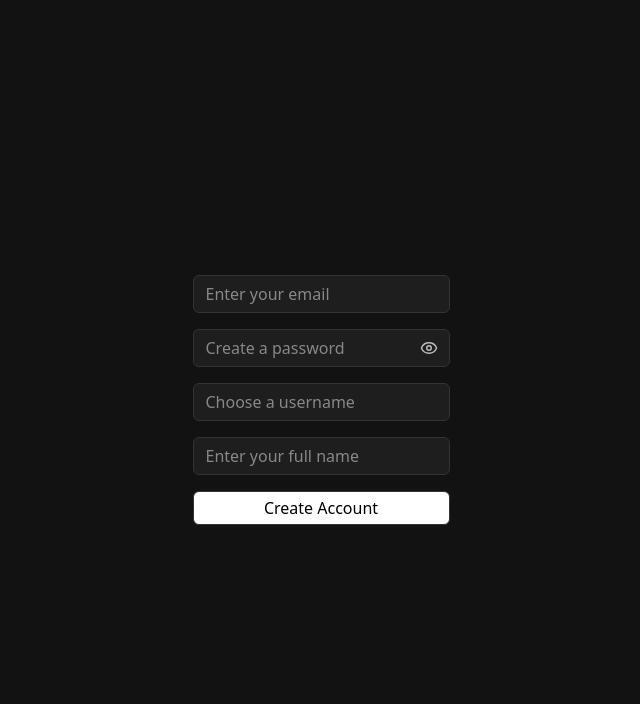
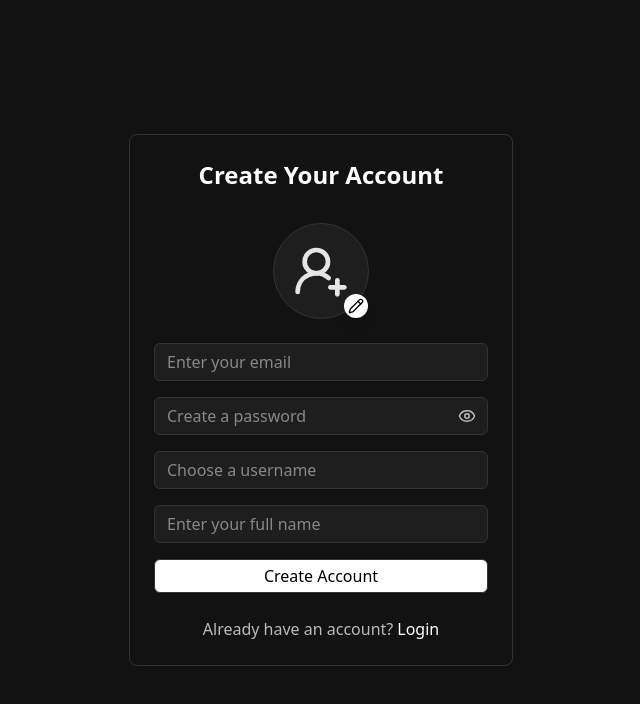
Before and after one commit to Ayusht777/youtube-clone, a React (Vite) app in the folder Frontend/: page /auth/register in a window 1280 px wide. Shown: the top 704 px of the page, without its empty margins (319-959 px from the left). Built offline with nearby package versions, Linux system fonts and the light colour scheme.

Commit message:
added authLayout and avatarUploader

```diff
--- a/Frontend/package.json
+++ b/Frontend/package.json
@@ -15,6 +15,7 @@
     "lucide-react": "^0.468.0",
     "react": "^18.3.1",
     "react-dom": "^18.3.1",
+    "react-hot-toast": "^2.4.1",
     "react-router": "^7.0.2",
     "tailwind-merge": "^2.5.5"
   },
--- a/Frontend/src/App.jsx
+++ b/Frontend/src/App.jsx
@@ -1,8 +1,29 @@
+import { createBrowserRouter, RouterProvider } from "react-router";
 import Registered from "./components/auth/registered";
+import AuthLayout from "./components/auth/authLayout";
+import { Toaster } from "react-hot-toast";
+const router = createBrowserRouter([
+  {
+    element: <AuthLayout />,
+    children: [
+      {
+        path: "/auth/register",
+        element: <Registered />,
+      },
+      // {
+      //   path: "/auth/login",
+      //   element: <Login />,
+      // },
+    ],
+  },
+]);
 const App = () => {
-  return <div className="bg-background">
-    <Registered/>
-  </div>;
+  return (
+    <>
+      <RouterProvider router={router} />
+      <Toaster />
+    </>
+  );
 };
 
 export default App;
--- /dev/null
+++ b/Frontend/src/components/auth/authLayout.jsx
@@ -0,0 +1,46 @@
+import { Outlet, useLocation, Link } from "react-router";
+
+const AuthLayout = () => {
+  const location = useLocation();
+  const isLoginPage = location.pathname === "/auth/login";
+
+  return (
+    <div className="flex min-h-screen w-full items-center justify-center bg-background">
+      <div className="w-full md:max-w-sm max-w-xs rounded-lg border border-input-border p-6 flex flex-col ">
+        <h1 className="text-2xl font-bold text-text-primary text-center mb-8">
+          {isLoginPage ? "Login to YouTube" : "Create Your Account"}
+        </h1>
+
+        <div className=" flex items-center justify-center">
+          <Outlet />
+        </div>
+
+        <div className="text-center text-text-secondary mt-6">
+          {isLoginPage ? (
+            <p>
+              Don't have an account?
+              <Link
+                to="/auth/register"
+                className="text-link hover:text-linkHover ml-1 font-medium"
+              >
+                Sign up
+              </Link>
+            </p>
+          ) : (
+            <p>
+              Already have an account?
+              <Link
+                to="/auth/login"
+                className="text-link hover:text-linkHover ml-1 font-medium"
+              >
+                Login
+              </Link>
+            </p>
+          )}
+        </div>
+      </div>
+    </div>
+  );
+};
+
+export default AuthLayout;
--- a/Frontend/src/components/auth/registered.jsx
+++ b/Frontend/src/components/auth/registered.jsx
@@ -1,26 +1,53 @@
-import Button from '../shared/Button';
-import Input from '../shared/Input';
+import { useState } from "react";
+import Button from "../shared/Button";
+import Input from "../shared/Input";
+import AvatarUploader from "../shared/avatar/avatarUploader";
+import { toast } from "react-hot-toast";
 const Register = () => {
+  const [avatarFile, setavatarFile] = useState(null);
+  const [fromData, setfromData] = useState({
+    email: "",
+    password: "",
+    username: "",
+    fullname: "",
+  });
+  const handleFromDataChange = (e) => {
+    console.log(e.target.name, e.target.value);
+  };
   return (
-    <div className="bg-inherit w-full h-screen flex justify-center items-center">
-      <form action="" className="flex flex-col gap-4">
+    <div className="bg-inherit w-full  flex justify-center items-center">
+      <form action="" className="flex flex-col gap-4  w-full">
+        <AvatarUploader setAvatar={setavatarFile} className={"mb-2"} />
         <Input
+          name="email"
           placeholder="Enter your email"
           type="email"
+          value={fromData.email}
+          onChange={handleFromDataChange}
+
         />
         <Input
+          name="password"
           placeholder="Create a password"
           type="password"
+          value={fromData.password}
+          onChange={handleFromDataChange}
         />
         <Input
+          name="username"
           placeholder="Choose a username"
           type="text"
+          value={fromData.username}
+          onChange={handleFromDataChange}
         />
         <Input
+          name="fullname"
           placeholder="Enter your full name"
           type="text"
+          value={fromData.fullname}
+          onChange={handleFromDataChange}
         />
-        <Button type='submit'>Create Account</Button>
+        <Button type="submit">Create Account</Button>
       </form>
     </div>
   );
--- /dev/null
+++ b/Frontend/src/components/shared/avatar/avatarUploader.jsx
@@ -0,0 +1,57 @@
+import { UserRoundPlus, Pencil } from "lucide-react";
+import { useState } from "react";
+import { cn } from "../../../utils/cn";
+
+const AvatarUploader = ({ setAvatar ,className}) => {
+  const [imagePreview, setImagePreview] = useState(null);
+
+  // Handle image upload
+  const handleAvatarUpload = (e) => {
+    const file = e.target.files[0];
+    if (file ) {
+      setAvatar(file);
+      const imageUrl = URL.createObjectURL(file);
+      setImagePreview(imageUrl);
+    }
+  };
+
+  return (
+    <div
+      className={cn(
+        "relative mx-auto size-24 rounded-full border border-input-border bg-input-background "
+        ,className
+      )}
+    >
+      <div className="flex items-center justify-center size-full">
+        {imagePreview ? (
+          <img
+            src={imagePreview}
+            alt="Avatar Preview"
+            className="size-full rounded-full object-cover"
+          />
+        ) : (
+          <UserRoundPlus className="size-14 text-input-text" />
+        )}
+      </div>
+
+      <label className="absolute bottom-0 right-0 cursor-pointer">
+        <span
+          className={cn(
+            "flex items-center justify-center size-6 rounded-full shadow-lg",
+            "bg-button hover:bg-input-placeholder transition-colors duration-300"
+          )}
+        >
+          <Pencil className="size-4 text-button-text" />
+        </span>
+        <input
+          type="file"
+          accept="image/*"
+          className="hidden"
+          onChange={handleAvatarUpload}
+        />
+      </label>
+    </div>
+  );
+};
+
+export default AvatarUploader;
```
Also changed, not shown: 1 other file (tests, documents, lock files or other folders).
